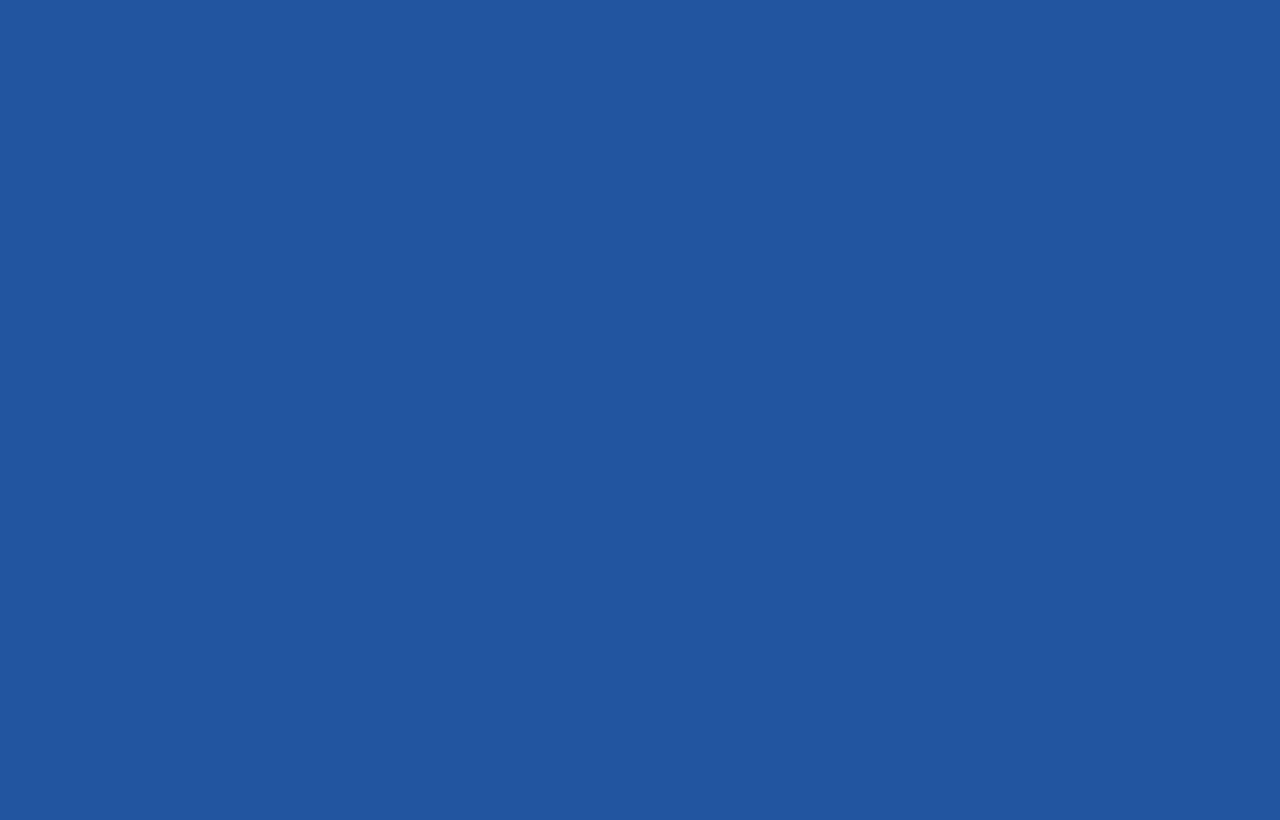
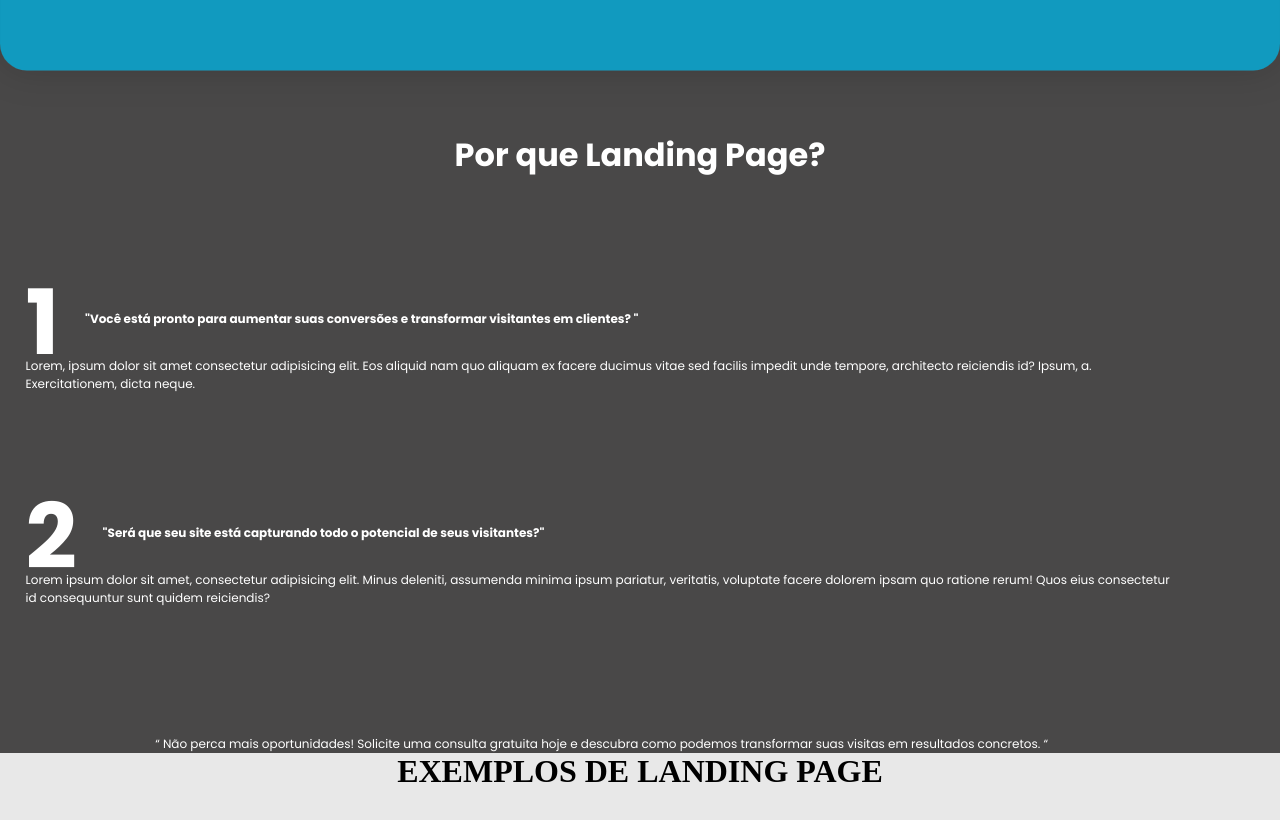
Before and after one commit to ellyfbernardo/lp-equipe, a React (Vite) app: page / in a window 1280 px wide. Shown: the part 1360-2180 px from the top of the page. Before the commit the page ends 800 px from the top, so only its background shows below. Built offline with nearby package versions, Linux system fonts and the light colour scheme.

Commit message:
adding new sections

```diff
--- a/src/App.jsx
+++ b/src/App.jsx
@@ -1,17 +1,21 @@
+import SliderComponent from './components/nav/SliderComponent';
 import Header from './components/header/Header';
+import whatsapp from './assets/whatsapp.svg'
 import Main from './components/main/Main';
-import SliderComponent from './components/nav/SliderComponent';
+import Article from './components/article/Article';
 import './app.css'
-import whatsapp from './assets/whatsapp.svg'
+import Section from './components/section/Section';
 function App() {
-
 
   return (
     <>
       <Header/>
       <Main/>
       <SliderComponent/>
-      <img className='zap-svg' src={whatsapp} alt="zap"/>
+      <Article/>
+      <Section/>
+
+      {/* <img className='zap-svg' src={whatsapp} alt="zap"/> */}
     </>
   )
 }
--- /dev/null
+++ b/src/components/article/Article.css
@@ -0,0 +1,58 @@
+.article-container{
+     /* height: 1000px; */
+     background-color: #494848;
+     color: #fff;
+     display: flex;
+     justify-content: center;
+     flex-direction: column;
+     width: 100%;
+}
+.tenda-svg{
+     width: 100%;
+     margin-top: 8%;
+
+}
+.title-porque{
+     text-align: center;
+     font-family: Poppins;
+     font-size: 32px;
+}
+
+/* .text-article{
+
+} */
+
+.text-container{
+     display: flex;
+     margin-top: 10%;
+}
+.text-container h1{
+     font-family: Poppins;
+     font-size: 90px;
+     line-height: 32px;
+     margin-left: 2%;
+
+}
+.text-container h3{
+     font-family: Poppins;
+     font-size: 12px;
+     line-height: 24px;
+     margin-left: 2%;
+
+}
+.p-text{
+     font-family: Poppins;
+     text-align: start;
+     font-size: 12px;
+     width: 90%;
+     margin-left: 2%;
+
+}
+.p-footer-article{
+     font-family: Poppins;
+     text-align: center;
+     font-size: 12px;
+     width: 90%;
+     margin-top: 10%;
+     margin-left: 2%;
+}
--- /dev/null
+++ b/src/components/article/Article.jsx
@@ -0,0 +1,36 @@
+import './Article.css'
+import tenda from '../../assets/tenda.svg';
+
+function Article(){
+     return(
+          <>
+               <div className="article-container">
+                    <picture>
+                         <img src={tenda} alt="" className='tenda-svg'/>
+                    </picture>
+
+                    <div className='text-article'>
+
+                         <h1 className='title-porque'>Por que Landing Page?</h1>
+                              <div className='text-container'>
+                                   <h1>1</h1>
+                                   <h3> "Você está pronto para aumentar suas conversões e
+                                   transformar visitantes em clientes? "</h3>
+                              </div>
+                                   <p className='p-text'><br/>Lorem, ipsum dolor sit amet consectetur adipisicing elit. Eos aliquid nam quo aliquam ex facere ducimus vitae sed facilis impedit unde tempore, architecto reiciendis id? Ipsum, a. Exercitationem, dicta neque.</p>
+
+                              <div className='text-container'>
+                                   <h1>2</h1>
+                                   <h3>"Será que seu site está capturando todo o potencial
+                                   de seus visitantes?"</h3>
+                              </div>
+                                   <p className='p-text'><br/>Lorem ipsum dolor sit amet, consectetur adipisicing elit. Minus deleniti, assumenda minima ipsum pariatur, veritatis, voluptate facere dolorem ipsam quo ratione rerum! Quos eius consectetur id consequuntur sunt quidem reiciendis?</p>
+                    </div>
+                    <p className='p-footer-article'>“ Não perca mais oportunidades! Solicite uma consulta gratuita hoje e descubra como podemos transformar suas visitas em resultados concretos. “</p>
+               </div>
+
+          </>
+     )
+}
+
+export default Article;
--- a/src/components/nav/SliderComponent.css
+++ b/src/components/nav/SliderComponent.css
@@ -1,9 +1,11 @@
+.container{
+  background-color: #E8E8E8;
+}
 .slider-container {
   width: 80%;
   margin: auto;
   text-align: center;
 }
-
 .slide-item {
   padding: 10px;
 }
--- a/src/components/nav/SliderComponent.jsx
+++ b/src/components/nav/SliderComponent.jsx
@@ -54,6 +54,7 @@ const SliderComponent = () => {
   };
 
   return (
+     <div className='container'>
     <div className="slider-container">
       <p>Quer Saber Mais? Clique Para Mais Informações.</p>
       <Slider {...settings}>
@@ -65,6 +66,7 @@ const SliderComponent = () => {
       </Slider>
       <ModalComponent show={showModal} onClose={handleCloseModal} content={modalContent} />
     </div>
+    </div>
   );
 };
 
--- /dev/null
+++ b/src/components/section/Section.css
@@ -0,0 +1,5 @@
+.section-background{
+     background-color: #E8E8E8;
+     text-align: center;
+     height: 1000px;
+}
--- /dev/null
+++ b/src/components/section/Section.jsx
@@ -0,0 +1,13 @@
+import './Section.css'
+
+function Section(){
+     return(
+          <>
+               <div className="section-background">
+                    <h1 className='section-title'>EXEMPLOS DE LANDING PAGE</h1>
+               </div>
+          </>
+     )
+}
+
+export default Section;
```
Also changed, not shown: src/assets/tenda.svg (added).
